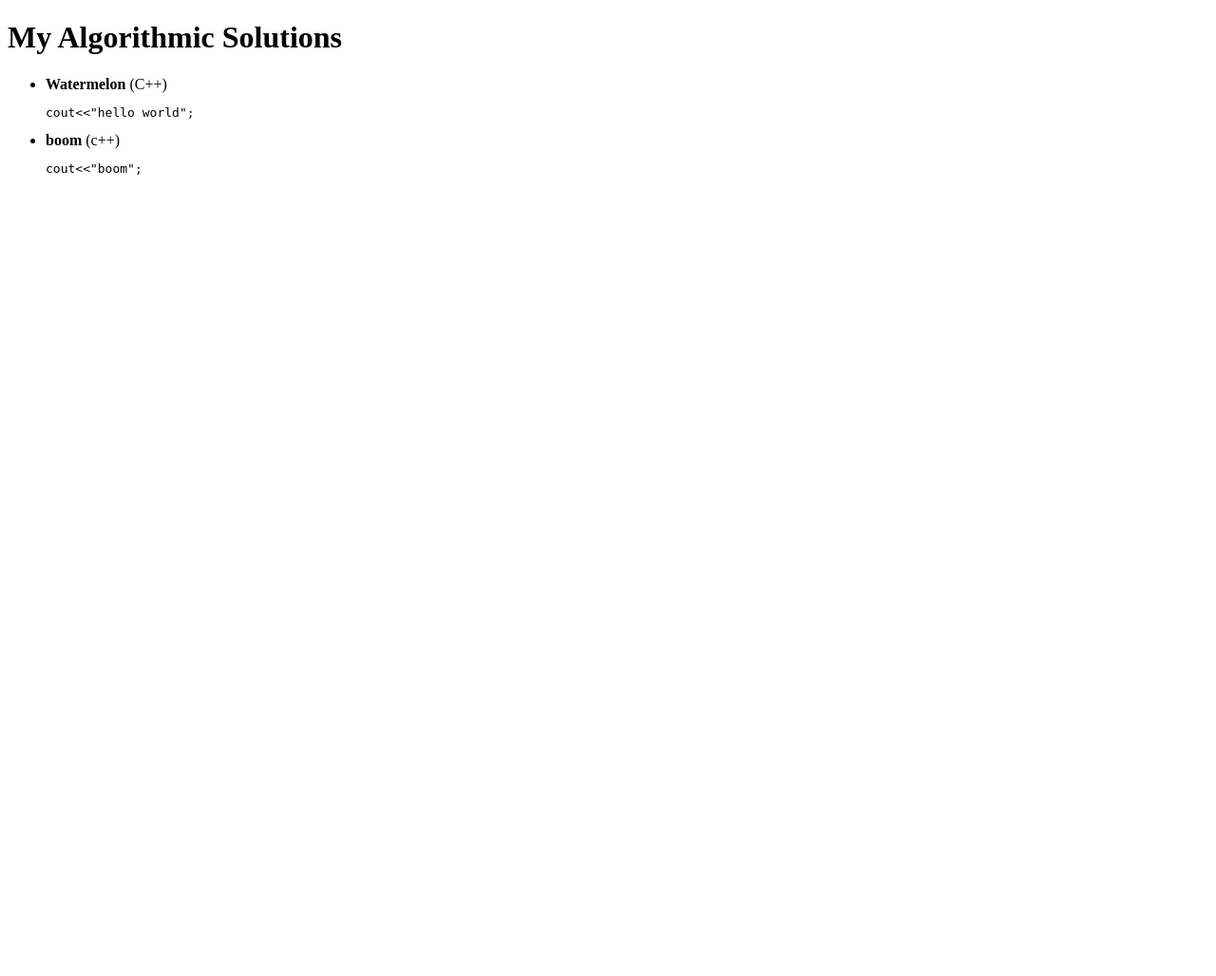
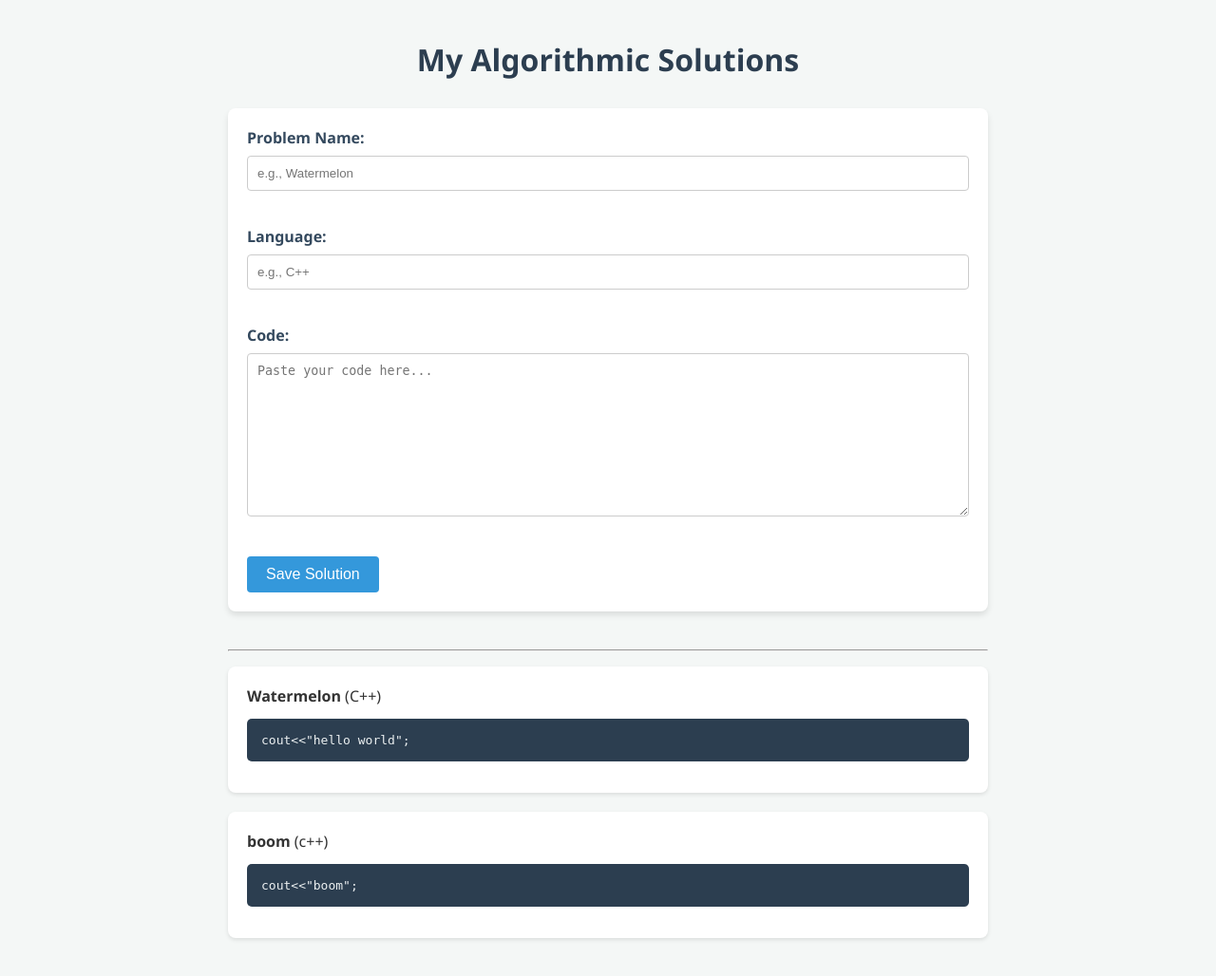
Before and after one commit to Rashed357/algotracker_web, a Django app: page / in a window 1280 px wide. Shown: the whole page at 95% size. Before the commit the page ends 184 px from the top, so only its background shows below. Run offline with Django 5.2, Linux system fonts and the light colour scheme; data comes from the database, SQL or seed files in the repository; both versions use the stored data as it was after the commit.

Commit message:
Add frontend submission form and CSS styling

```diff
--- /dev/null
+++ b/tracker/static/tracker/style.css
@@ -0,0 +1,71 @@
+body {
+    font-family: 'Segoe UI', Tahoma, Geneva, Verdana, sans-serif;
+    background-color: #f4f7f6;
+    color: #333;
+    max-width: 800px;
+    margin: 0 auto;
+    padding: 20px;
+}
+
+h1 {
+    color: #2c3e50;
+    text-align: center;
+    margin-bottom: 30px;
+}
+
+form {
+    background: white;
+    padding: 20px;
+    border-radius: 8px;
+    box-shadow: 0 4px 6px rgba(0,0,0,0.1);
+    margin-bottom: 40px;
+}
+
+label {
+    font-weight: bold;
+    color: #34495e;
+}
+
+input[type="text"], textarea {
+    width: 100%;
+    padding: 10px;
+    margin: 8px 0 15px 0;
+    border: 1px solid #ccc;
+    border-radius: 4px;
+    box-sizing: border-box;
+}
+
+button {
+    background-color: #3498db;
+    color: white;
+    padding: 10px 20px;
+    border: none;
+    border-radius: 4px;
+    cursor: pointer;
+    font-size: 16px;
+}
+
+button:hover {
+    background-color: #2980b9;
+}
+
+ul {
+    list-style-type: none;
+    padding: 0;
+}
+
+li {
+    background: white;
+    margin-bottom: 20px;
+    padding: 20px;
+    border-radius: 8px;
+    box-shadow: 0 2px 4px rgba(0,0,0,0.1);
+}
+
+pre {
+    background-color: #2c3e50;
+    color: #ecf0f1;
+    padding: 15px;
+    border-radius: 5px;
+    overflow-x: auto;
+}
--- a/tracker/templates/tracker/solution_list.html
+++ b/tracker/templates/tracker/solution_list.html
@@ -1,13 +1,34 @@
+{% load static %}
 <!DOCTYPE html>
 <html>
 <head>
     <title>AlgoTracker</title>
+    <!-- This line tells the HTML to load your CSS file -->
+    <link rel="stylesheet" href="{% static 'tracker/style.css' %}">
 </head>
 <body>
     <h1>My Algorithmic Solutions</h1>
 
+    <!-- This is the new form. It sends a POST request to the server. -->
+    <form method="POST">
+        <!-- The CSRF token is a required security measure in Django to prevent hackers from forging form submissions -->
+        {% csrf_token %}
+
+        <label>Problem Name:</label><br>
+        <input type="text" name="problem_name" placeholder="e.g., Watermelon" required><br><br>
+
+        <label>Language:</label><br>
+        <input type="text" name="language" placeholder="e.g., C++" required><br><br>
+
+        <label>Code:</label><br>
+        <textarea name="code" rows="10" cols="50" placeholder="Paste your code here..." required></textarea><br><br>
+
+        <button type="submit">Save Solution</button>
+    </form>
+
+    <hr>
+
     <ul>
-        <!-- This is a Django Template Loop. It mixes Python with HTML! -->
         {% for sol in solutions %}
             <li>
                 <strong>{{ sol.problem_name }}</strong> ({{ sol.language }}) <br>
--- a/tracker/views.py
+++ b/tracker/views.py
@@ -1,9 +1,24 @@
-from django.shortcuts import render
+from django.shortcuts import render, redirect
 from .models import Solution
 
 def solution_list(request):
-    # 1. Fetch all solutions from the database
+    # 1. If the user clicked the "Save Solution" button (POST request)
+    if request.method == 'POST':
+        # Extract the data sent by the HTML form
+        form_problem = request.POST.get('problem_name')
+        form_language = request.POST.get('language')
+        form_code = request.POST.get('code')
+
+        # Tell the database to create and save a new entry
+        Solution.objects.create(
+            problem_name=form_problem,
+            language=form_language,
+            code=form_code
+        )
+
+        # Refresh the page so the form doesn't accidentally submit twice
+        return redirect('solution_list')
+
+    # 2. If the user is just visiting the page normally (GET request)
     all_solutions = Solution.objects.all()
-
-    # 2. Package them up and send them to an HTML file
     return render(request, 'tracker/solution_list.html', {'solutions': all_solutions})
```
Also changed, not shown: db.sqlite3.
